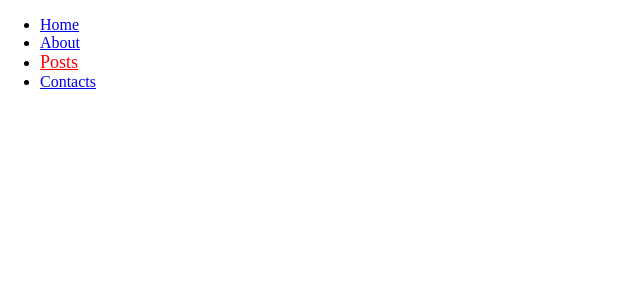
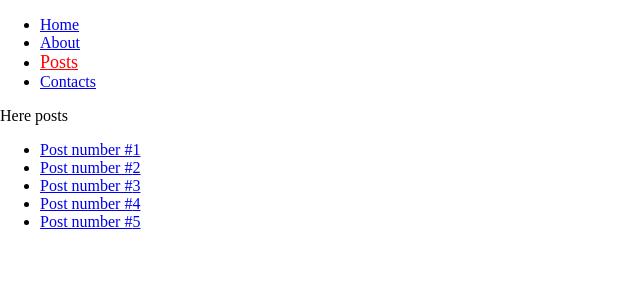
Before and after one commit to Erjankydyrov/router-example, a React (Create React App) app: page /posts in a window 1280 px wide. Shown: the top 300 px of the page, without its empty margins (0-640 px from the left). Built offline with nearby package versions, Linux system fonts and the light colour scheme.

Commit message:
added PostList

```diff
--- a/src/components/Posts/Posts.js
+++ b/src/components/Posts/Posts.js
@@ -1,8 +1,12 @@
+import PostList from "./PostList/PostList";
 import classes from "./Posts.module.css";
 
 const Posts = () => {
     return (
-        <div className={classes.Posts}></div>
+        <div className={classes.Posts}>
+            Here posts
+            <PostList />
+        </div>
     );
 }
 
```
